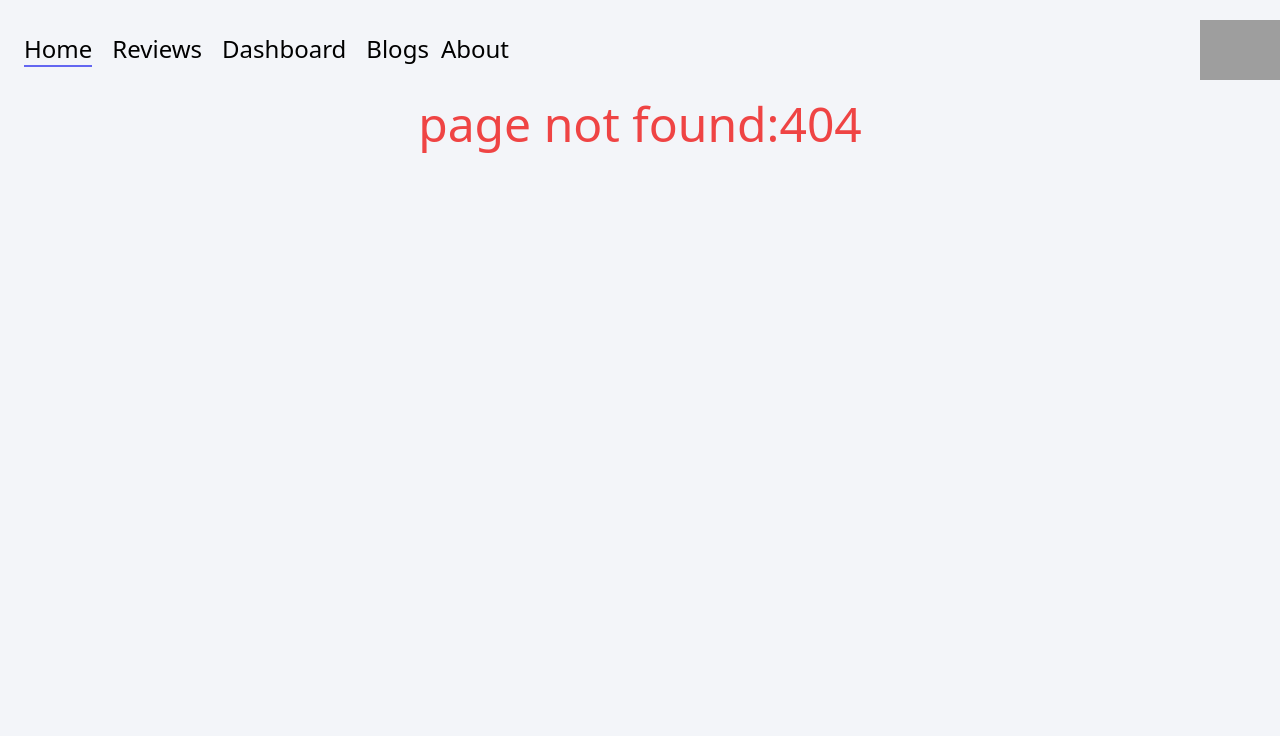
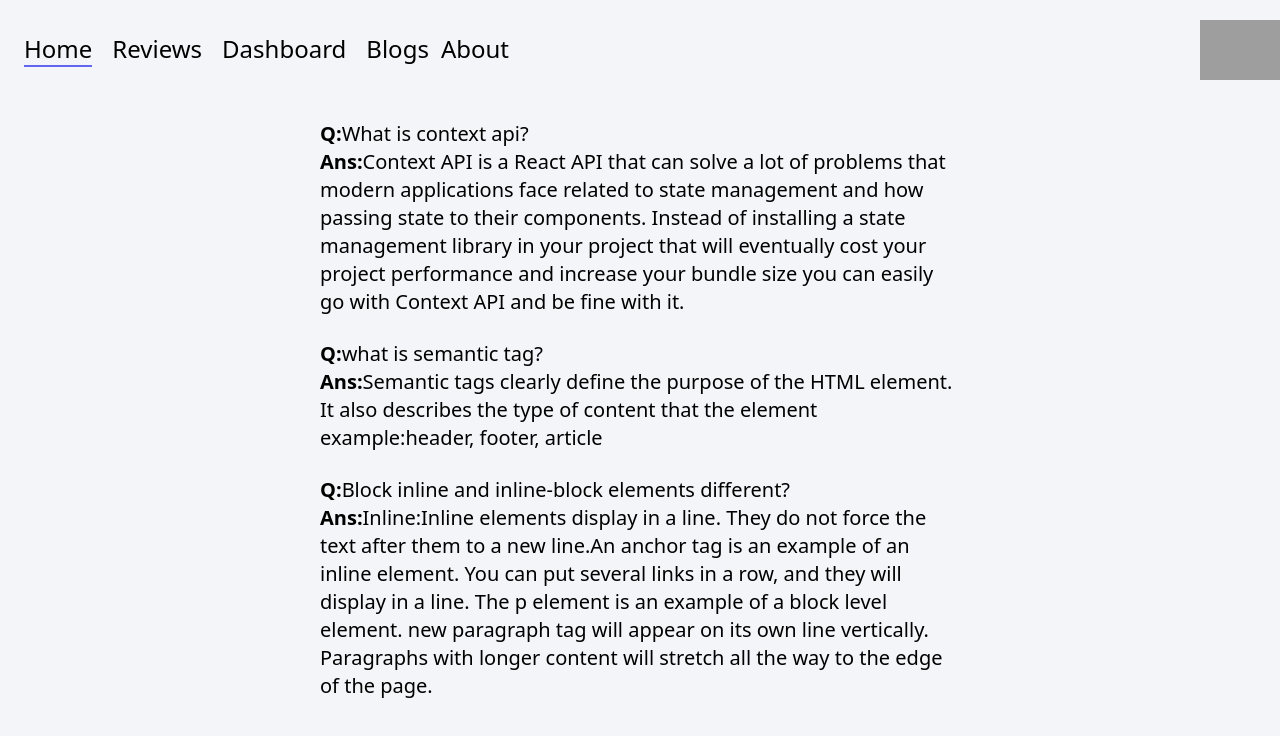
Before and after one commit to rahadislam/parfeum-brand, a React (Create React App) app: page /blogs in a window 1280 px wide. Before the commit this address had no page. Shown: the top 736 px of the page. Built offline with nearby package versions, Linux system fonts and the light colour scheme; grey boxes are pictures that could not be loaded.

Commit message:
Q and A complete

```diff
--- a/src/App.js
+++ b/src/App.js
@@ -1,6 +1,8 @@
 import { Route, Routes } from 'react-router-dom';
 import './App.css';
+import About from './comoponets/About/About';
 import AllReview from './comoponets/AllReview/AllReview';
+import Blog from './comoponets/AllReview/Blog/Blog';
 import Dashbord from './comoponets/Dashboard/Dashbord';
 import Home from './comoponets/Home/Home';
 import Navber from './comoponets/Navber/Navber';
@@ -14,6 +16,8 @@ function App() {
         <Route path='/' element={<Home></Home>}></Route>
         <Route path='/dashboard' element={<Dashbord></Dashbord>}></Route>
         <Route path='/reviews' element={<AllReview></AllReview>}></Route>
+        <Route path='/blogs' element={<Blog></Blog>}></Route>
+        <Route path='/about' element={<About></About>}></Route>
         <Route path='*' element={<PageNotFound></PageNotFound>}></Route>
       </Routes>
     </div>
--- /dev/null
+++ b/src/comoponets/About/About.js
@@ -0,0 +1,11 @@
+import React from 'react';
+
+const About = () => {
+    return (
+        <div>
+
+        </div>
+    );
+};
+
+export default About;
--- a/src/comoponets/AllReview/Blog/Blog.js
+++ b/src/comoponets/AllReview/Blog/Blog.js
@@ -2,9 +2,17 @@ import React from 'react';
 
 const Blog = () => {
     return (
-        <div>
-            <p><span>Q:</span><span>What is nam?</span></p>
-            <p><span>Ans:</span><span>What is nam?</span></p>
+        <div className='container mx-auto my-5 w-1/2'>
+            <span className='font-extrabold text-xl'>Q:</span><span className='font-medium text-xl'>What is context api?</span>
+            <p><span className='font-extrabold text-xl'>Ans:</span><span className='font-blod text-xl'>Context API is a React API that can solve a lot of problems that modern applications face related to state management and how  passing state to their components. Instead of installing a state management library in your project that will eventually cost your project performance and increase your bundle size you can easily go with Context API and be fine with it.</span></p>
+            <br />
+
+            <p><span className='font-extrabold text-xl'>Q:</span><span className='font-medium text-xl'>what is semantic tag?</span></p>
+            <p><span className='font-extrabold text-xl'>Ans:</span><span className='font-blod text-xl'>Semantic tags clearly define the purpose of the HTML element. It also describes the type of content that the element example:header, footer, article</span></p>
+            <br />
+            <p><span className='font-extrabold text-xl'>Q:</span><span className='font-medium text-xl'>Block inline and inline-block elements different?</span></p>
+            <p><span className='font-extrabold text-xl'>Ans:</span><span className='font-blod text-xl'>Inline:Inline elements display in a line. They do not force the text after them to a new line.An anchor tag is an example of an inline element. You can put several links in a row, and they will display in a line.
+            The p element is an example of a block level element. new paragraph tag will appear on its own line vertically. Paragraphs with longer content will stretch all the way to the edge of the page.</span></p>
         </div>
     );
 };
```
